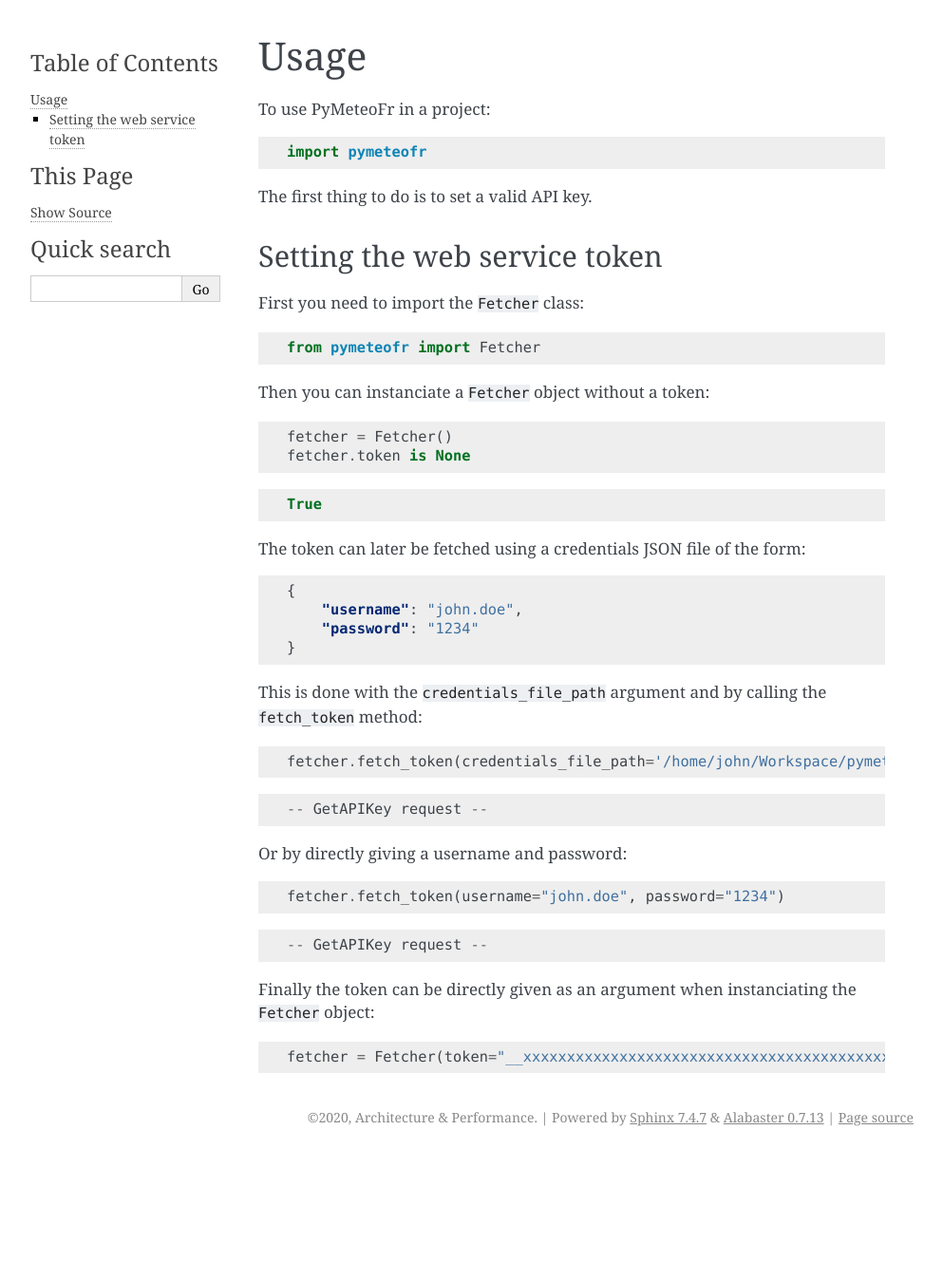
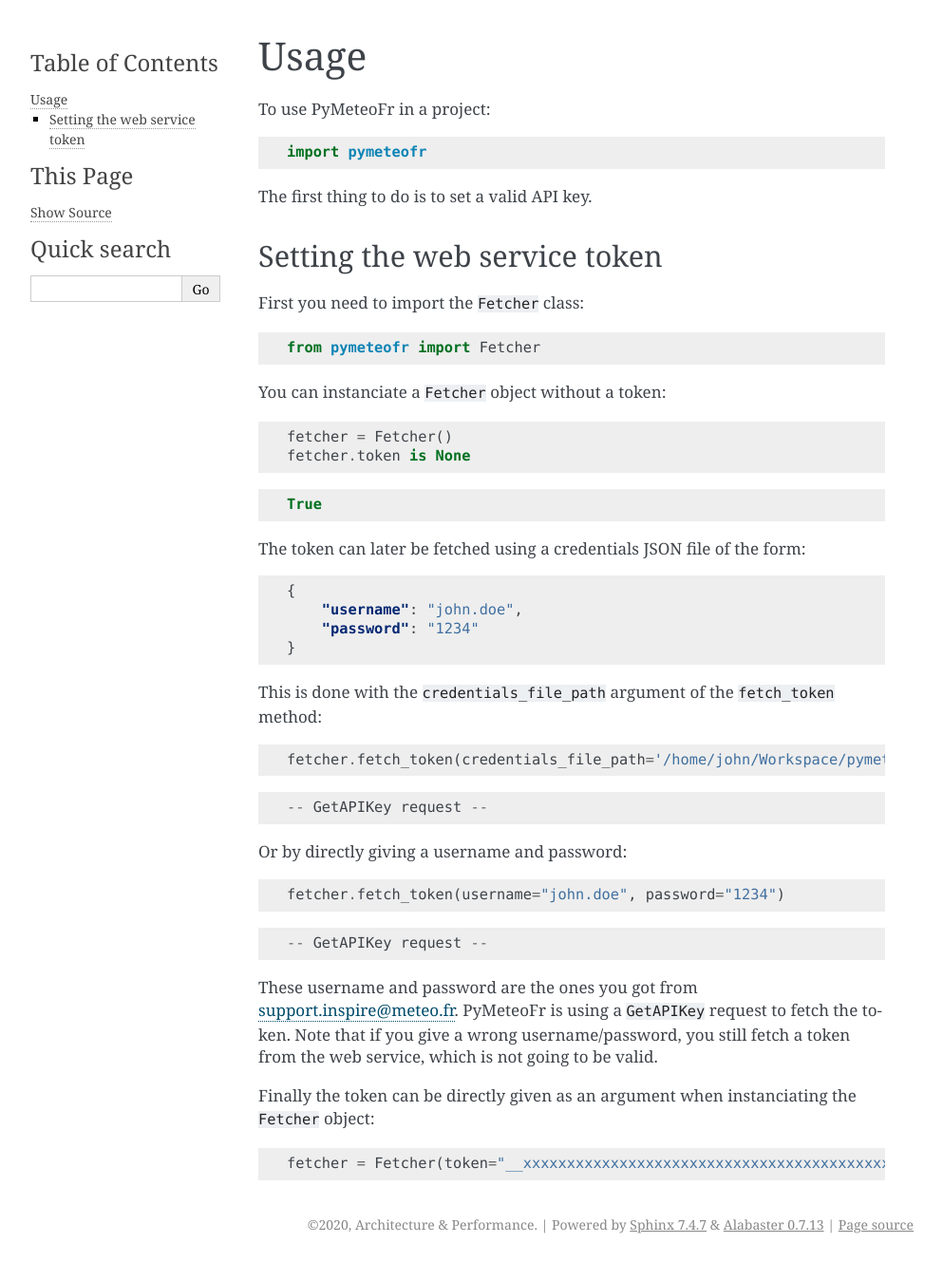
Before and after one commit to aetperf/pymeteofr, a Sphinx documentation site: the page built from docs/usage.rst, in a window 1280 px wide. Shown: the whole page at 95% size, without its empty margins (148-1141 px from the left). Built offline with Sphinx 7.4.7, drawn with Linux system fonts in a browser that asks for light colours; pages that are not in the unit, such as notebooks, are missing from menus; before the commit the page ends 1216 px from its top, so only the background shows below that.

Commit message:
small update

```diff
--- a/docs/usage.rst
+++ b/docs/usage.rst
@@ -17,7 +17,7 @@ First you need to import the ``Fetcher`` class:
 
     from pymeteofr import Fetcher
 
-Then you can instanciate a ``Fetcher`` object without a token:
+You can instanciate a ``Fetcher`` object without a token:
 
 .. code:: ipython3
 
@@ -38,7 +38,7 @@ the form:
        "password": "1234"
    }
 
-This is done with the ``credentials_file_path`` argument and by calling the ``fetch_token`` method:
+This is done with the ``credentials_file_path`` argument of the ``fetch_token`` method:
 
 .. code:: ipython3
 
@@ -58,6 +58,8 @@ Or by directly giving a username and password:
 
     -- GetAPIKey request --
 
+These username and password are the ones you got from support.inspire@meteo.fr. PyMeteoFr is using a ``GetAPIKey`` request to fetch the token. Note that if you give a wrong username/password, you still fetch a token from the web service, which is not going to be valid.
+
 Finally the token can be directly given as an argument when instanciating the ``Fetcher`` object:
 
 .. code:: ipython3
```
